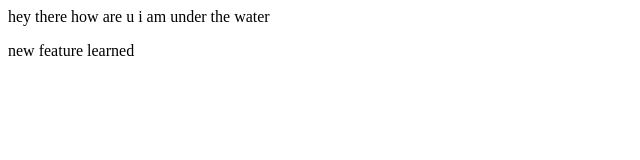
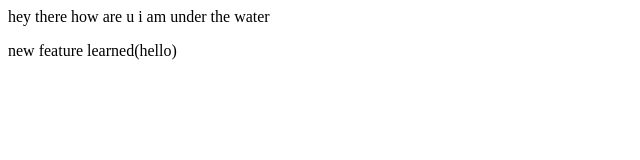
Before and after one commit to jatin0107/localrepo, a plain HTML site: page index.html in a window 1280 px wide. Shown: the full height of the page, 0-640 px from the left. Drawn offline with Linux system fonts and the light colour scheme.

Commit message:
new hello

```diff
--- a/index.html
+++ b/index.html
@@ -1,2 +1,2 @@
 <p> hey there how are u i am under the water</p>
-<p>new feature learned</p>
+<p>new feature learned(hello)</p>
```
